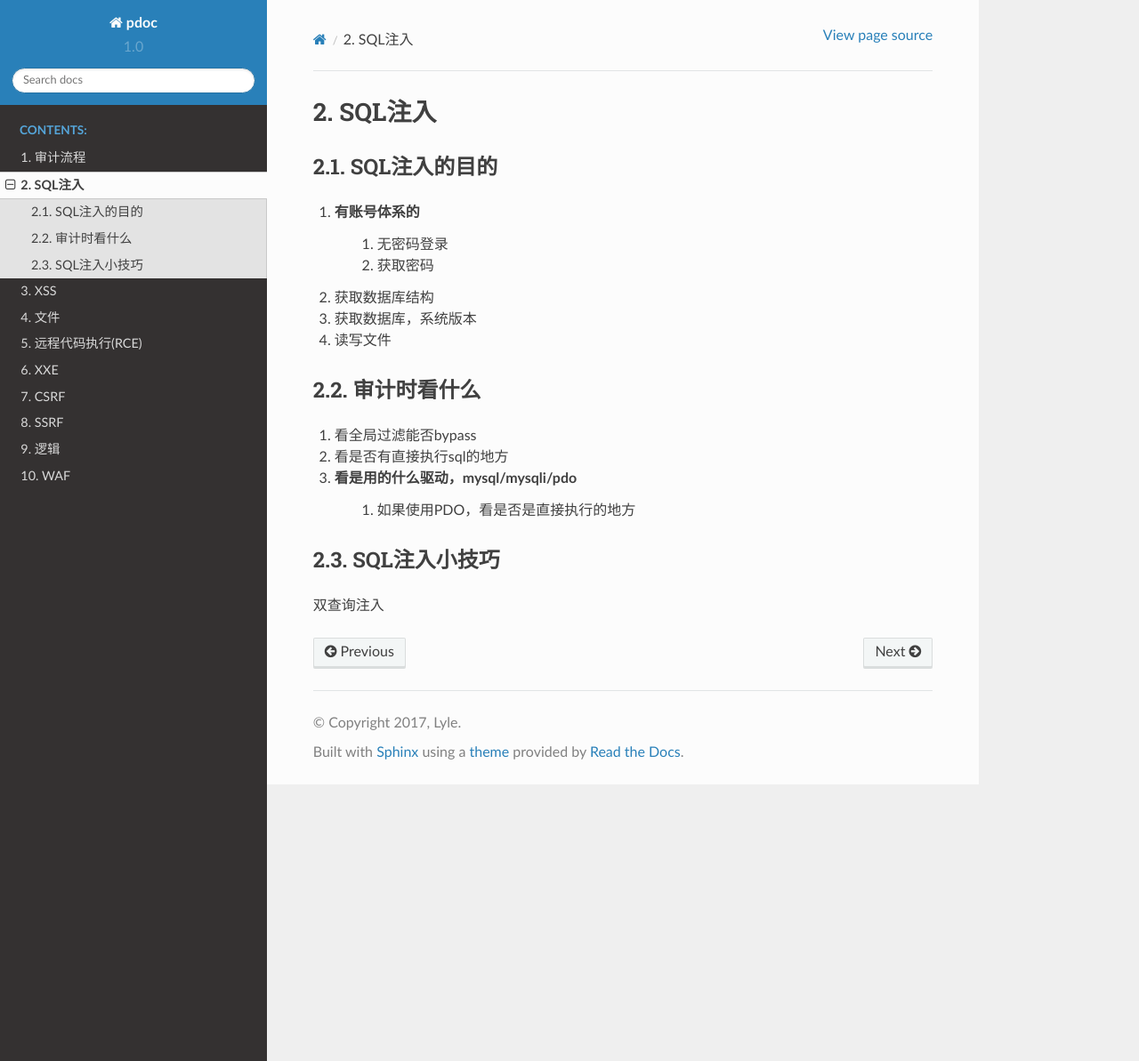
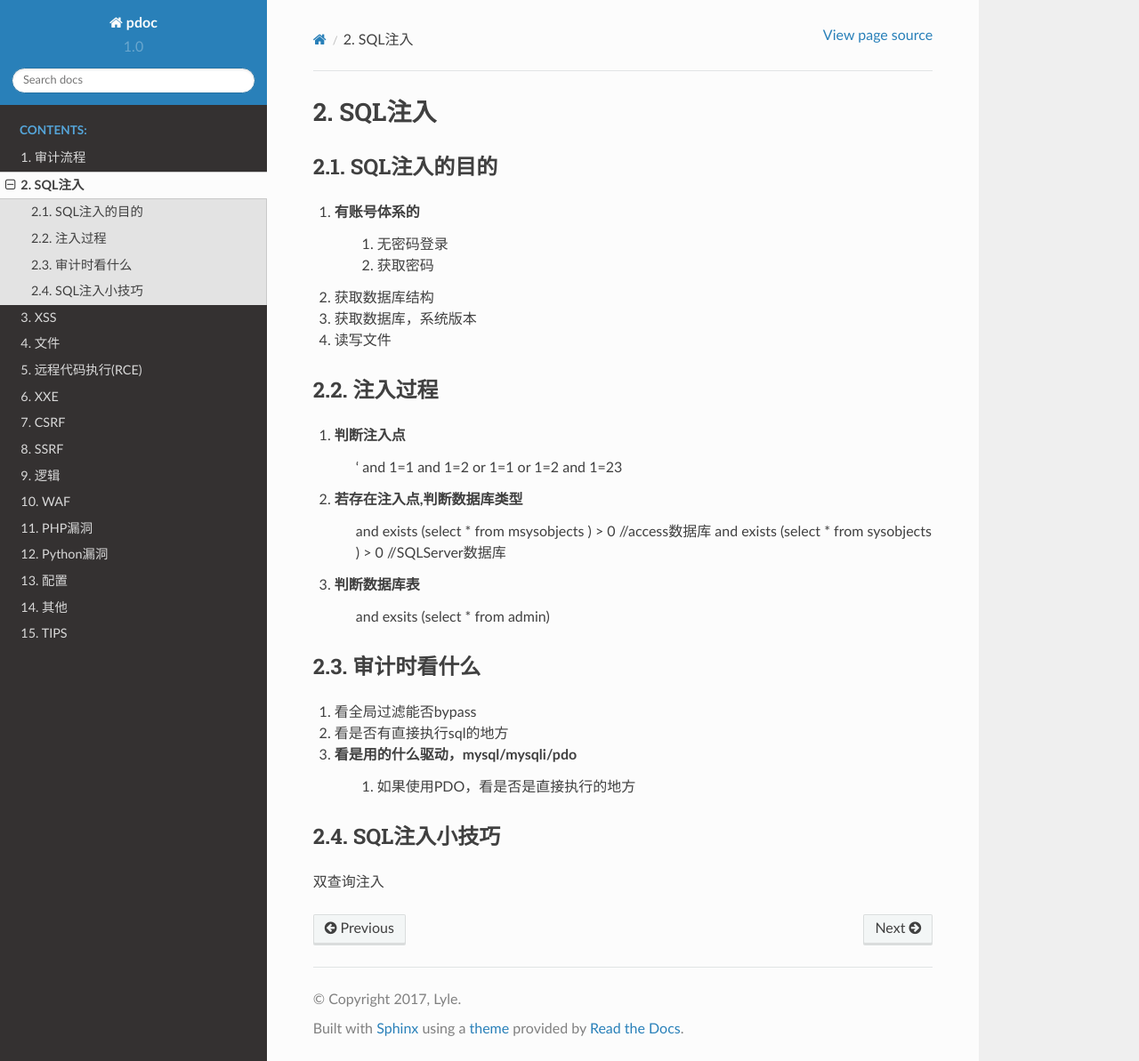
Before and after one commit to LyleMi/Learn-Web-Hacking, a Sphinx documentation site: the page built from web-security/source/sql.rst, in a window 1280 px wide and 1193 px high. Shown: the whole window at 89% size. Built offline with Sphinx 7.4.7 and the Read the Docs theme 2.0.0, drawn with Linux system fonts in a browser that asks for light colours.

Commit message:
update-my-web-doc

```diff
--- /dev/null
+++ b/web-security/source/config.rst
@@ -0,0 +1,5 @@
+配置
+================================
+
+弱密码
+.git/.svn
--- a/web-security/source/index.rst
+++ b/web-security/source/index.rst
@@ -21,6 +21,11 @@
    ssrf
    logic
    waf
+   php
+   python
+   config
+   other
+   tip
 
 
 目录
--- /dev/null
+++ b/web-security/source/php.rst
@@ -0,0 +1,7 @@
+PHP漏洞
+================================
+
+弱类型
+    magic hash
+
+截断
--- /dev/null
+++ b/web-security/source/python.rst
@@ -0,0 +1,4 @@
+Python漏洞
+================================
+
+模版注入
--- a/web-security/source/sql.rst
+++ b/web-security/source/sql.rst
@@ -13,6 +13,24 @@ SQL注入的目的
 4. 读写文件
 
 
+注入过程
+--------------------------------
+1. 判断注入点
+    '
+    and 1=1
+    and 1=2
+    or 1=1
+    or 1=2
+    and 1=23
+
+2. 若存在注入点,判断数据库类型
+    and exists (select * from msysobjects ) > 0 //access数据库
+    and exists (select * from sysobjects ) > 0 //SQLServer数据库
+3. 判断数据库表
+    and exsits (select * from admin)
+
+
+
 审计时看什么
 --------------------------------
 1. 看全局过滤能否bypass
--- /dev/null
+++ b/web-security/source/tip.rst
@@ -0,0 +1,5 @@
+TIPS
+================================
+
+要注意网页上所有的细节
+* Header
```
Also changed, not shown: web-security/source/other.rst (added, +8 -0 lines), web-security/source/xss.rst (+35 -0 lines).
